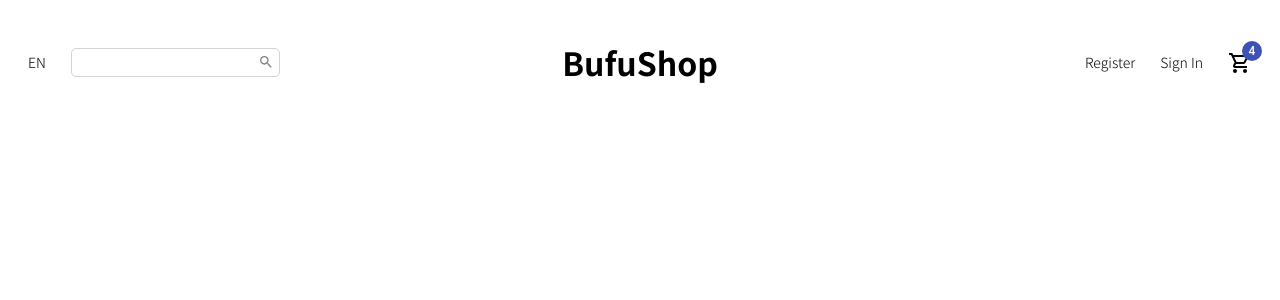
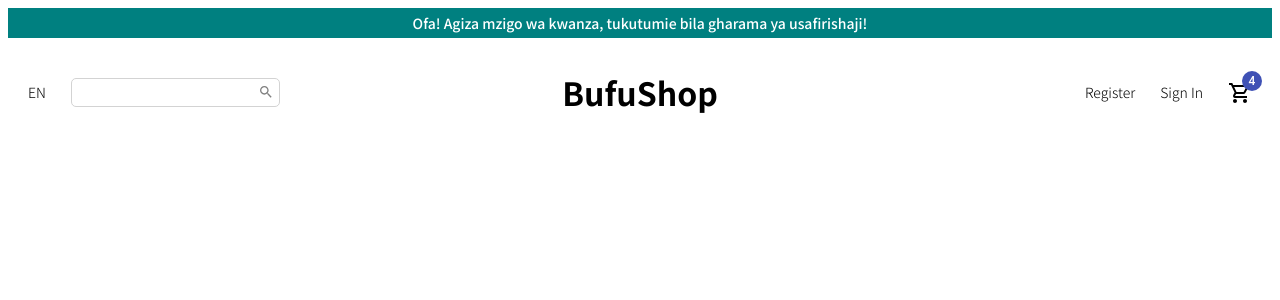
Before and after one commit to emmanuelkamala/bufushop, a React (Create React App) app: page / in a window 1280 px wide. Shown: the top 300 px of the page. Built offline with nearby package versions, Linux system fonts and the light colour scheme.

Commit message:
Create announcement component

```diff
--- /dev/null
+++ b/src/components/Announcement.jsx
@@ -0,0 +1,23 @@
+import styled from 'styled-components';
+import React from 'react';
+
+const Container = styled.div`
+  height: 30px;
+  background-color: teal;
+  color: white;
+  display: flex;
+  align-items: center;
+  justify-content: center;
+  font-size: 14px;
+  font-weight: 500;
+`
+
+const Announcement = () => {
+  return (
+    <Container>
+      Ofa! Agiza mzigo wa kwanza, tukutumie bila gharama ya usafirishaji!
+    </Container>
+  )
+}
+
+export default Announcement;
--- a/src/pages/Home.jsx
+++ b/src/pages/Home.jsx
@@ -1,9 +1,13 @@
 import React from 'react';
+import Announcement from '../components/Announcement';
 import Navbar from '../components/Navbar';
 
 const Home = () => {
   return (
+    <>
+    <Announcement />
     <Navbar />
+    </>
   )
 }
 
```
Also changed, not shown: src/components/Slider.jsx (added).
